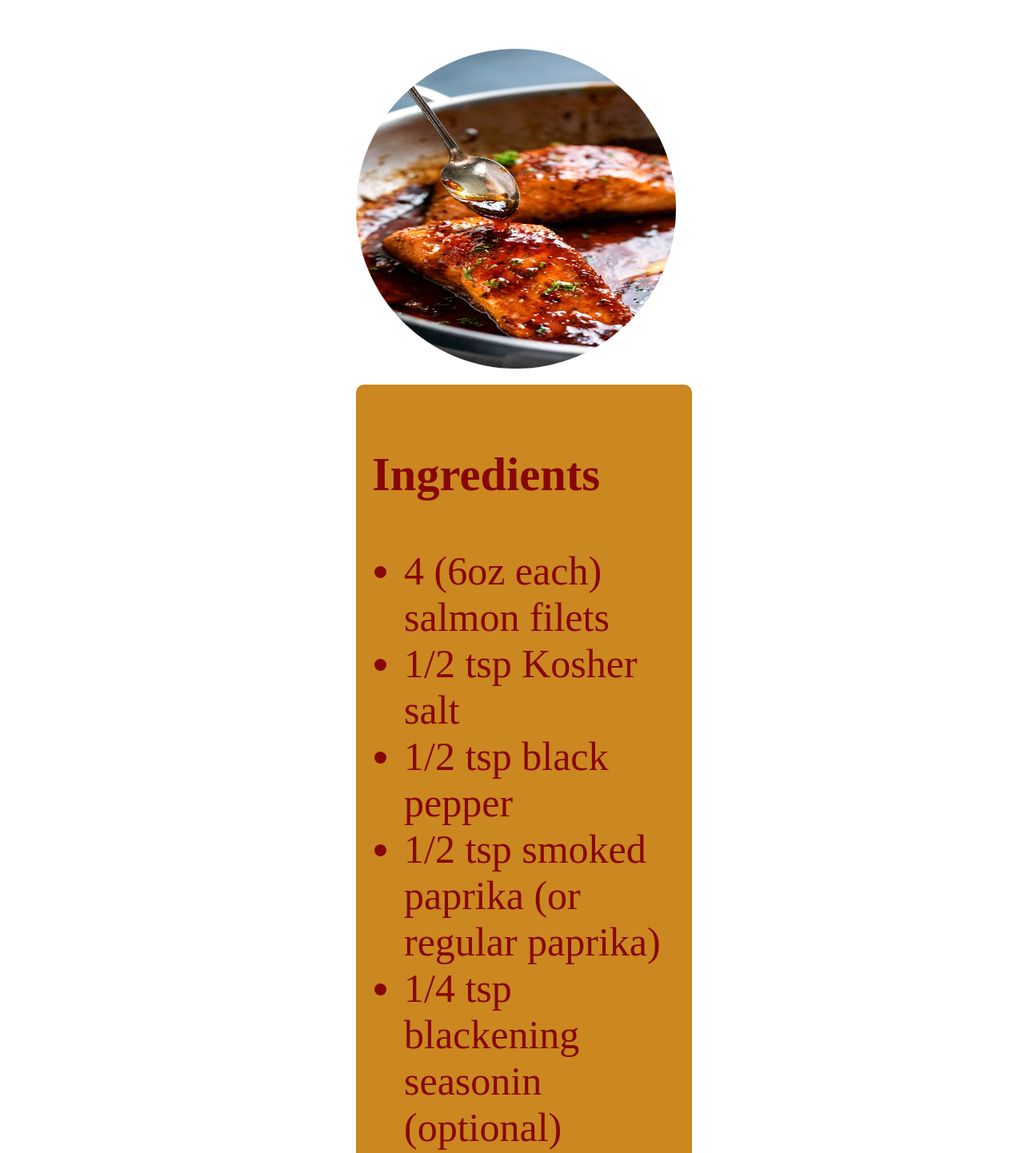
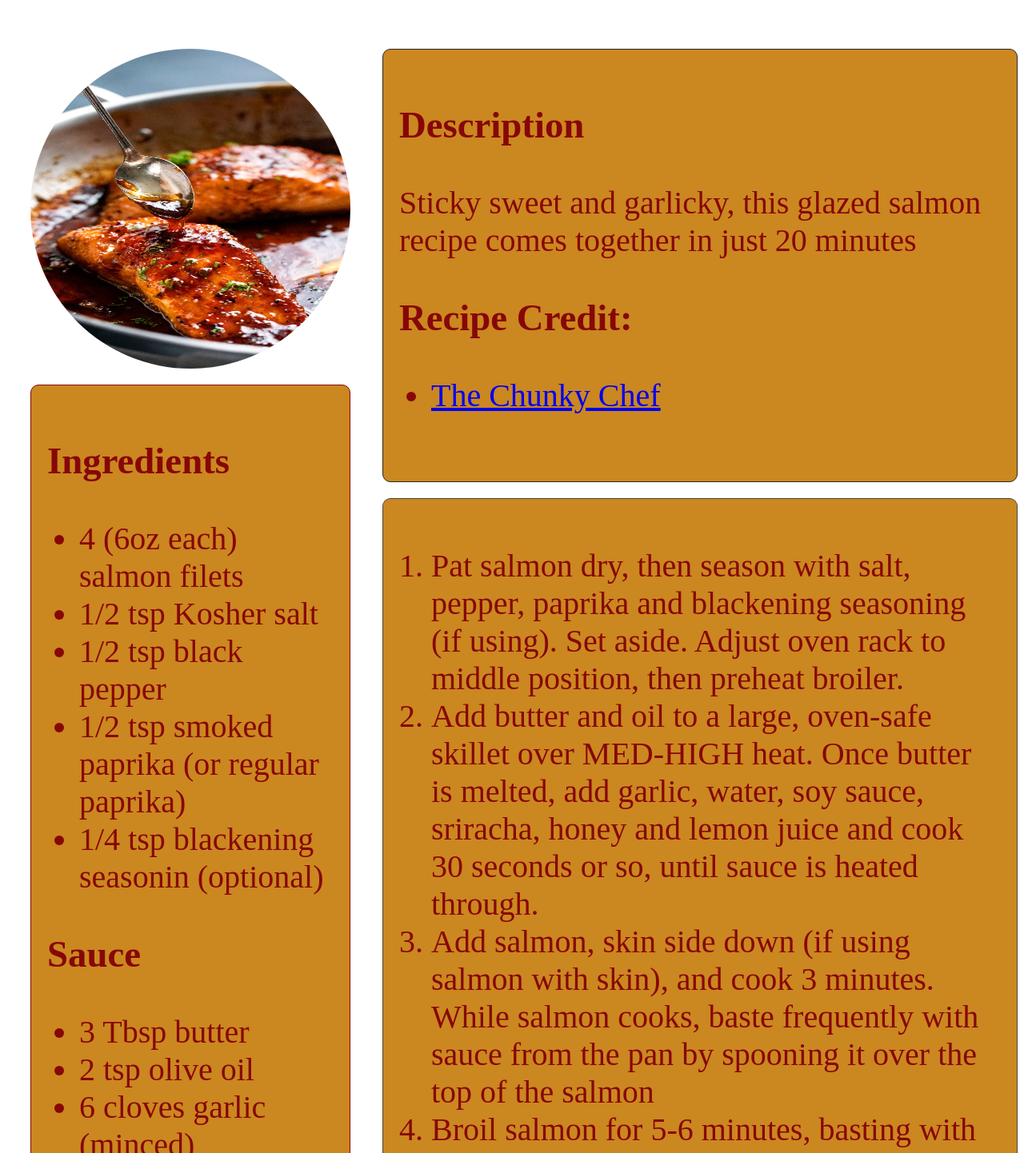
Before and after one commit to Zmokeybones/Recipe-Project, a plain HTML site: page Recipes/hgs.html in a window 1280 px wide. Shown: the part 220-1662 px from the top of the page at 80% size. Drawn offline with Linux system fonts and the light colour scheme; a web font is replaced by a local one.

Commit message:
Add description and steps, addbackground color and change font/ need to figure out how to get the text to size to window

```diff
--- a/Recipes/hgs.html
+++ b/Recipes/hgs.html
@@ -11,7 +11,9 @@
    <h2>Honey Glazed Salmon</h2>
 <div class="content">
     <div class="left">
+        <div class="img-recipe">
     <img src="../images/Honey Garlic Salmon Page.jpeg" alt="Honey Garlic Salmon">
+    </div>
     <div class="ingredients-container">
         <h3>Ingredients</h3>
         <ul>
@@ -36,6 +38,27 @@
     </div>
 </div>
 
+<div class="right">
+    <div class="right-top">
+        <h3>Description</h3>
+<p>Sticky sweet and garlicky, this glazed salmon recipe comes together in just 20 minutes</p>
+<h3>Recipe Credit:</h3>
+<ul>
+    <li><a href="https://www.thechunkychef.com/honey-garlic-glazed-salmon/">The Chunky Chef</a></li>
+</ul>
+    </div>
+<div class="steps-container">
+<ol>
+    <li>Pat salmon dry, then season with salt, pepper, paprika and blackening seasoning (if using). Set aside. Adjust oven rack to middle position, then preheat broiler.</li>
+    <li>Add butter and oil to a large, oven-safe skillet over MED-HIGH heat. Once butter is melted, add garlic, water, soy sauce, sriracha, honey and lemon juice and cook 30 seconds or so, until sauce is heated through.</li>
+    <li>Add salmon, skin side down (if using salmon with skin), and cook 3 minutes. While salmon cooks, baste frequently with sauce from the pan by spooning it over the top of the salmon</li>
+    <li>Broil salmon for 5-6 minutes, basting with sauce once during the broil, until salmon is caramelized and cooked to desired doneness.</li>
+    <li>Garnish with minced parsley if desired</li>
+</ol>
+</div>
+
+</div>
+
 
 
 
--- a/styles.css
+++ b/styles.css
@@ -18,6 +18,12 @@ h1, h2{
      width: 400px;
      height: 400px;
 
+    }
+
+    .img-recipe{
+        border-radius: 50%;
+        width: 400px;
+        height: 400px;
     }
 
 
@@ -75,11 +81,38 @@ h1, h2{
 }
 
 .ingredients-container{
+   border: 1px solid;
+    border-color: rgb(135, 7, 7);
     border-radius: 10px;
     background-color: rgb(203, 135, 32);
     padding:20px;
     flex-grow: 3;
     font-family: "square+peg";
-    font-size: 50px;
+    font-size: 40px;
 
 }
+
+.steps-container{
+    margin-top:20px;
+    border-radius: 10px;
+    border:1px solid rgb(71, 71, 71);
+    height: 987px;
+    font-family: "square+peg";
+    background-color: rgb(203, 135, 32);
+    padding: 20px;
+    font-size: 40px;
+
+}
+
+.right-top{
+    border-radius: 10px;
+    border:1px solid rgb(41, 41, 41);
+    height:500px;
+    background-color: rgb(203, 135, 32);
+    text-size-adjust: auto;
+    font-family: "square+peg";
+    flex-grow: 3;
+    padding: 20px;
+    font-size: 40px;
+
+}
```
